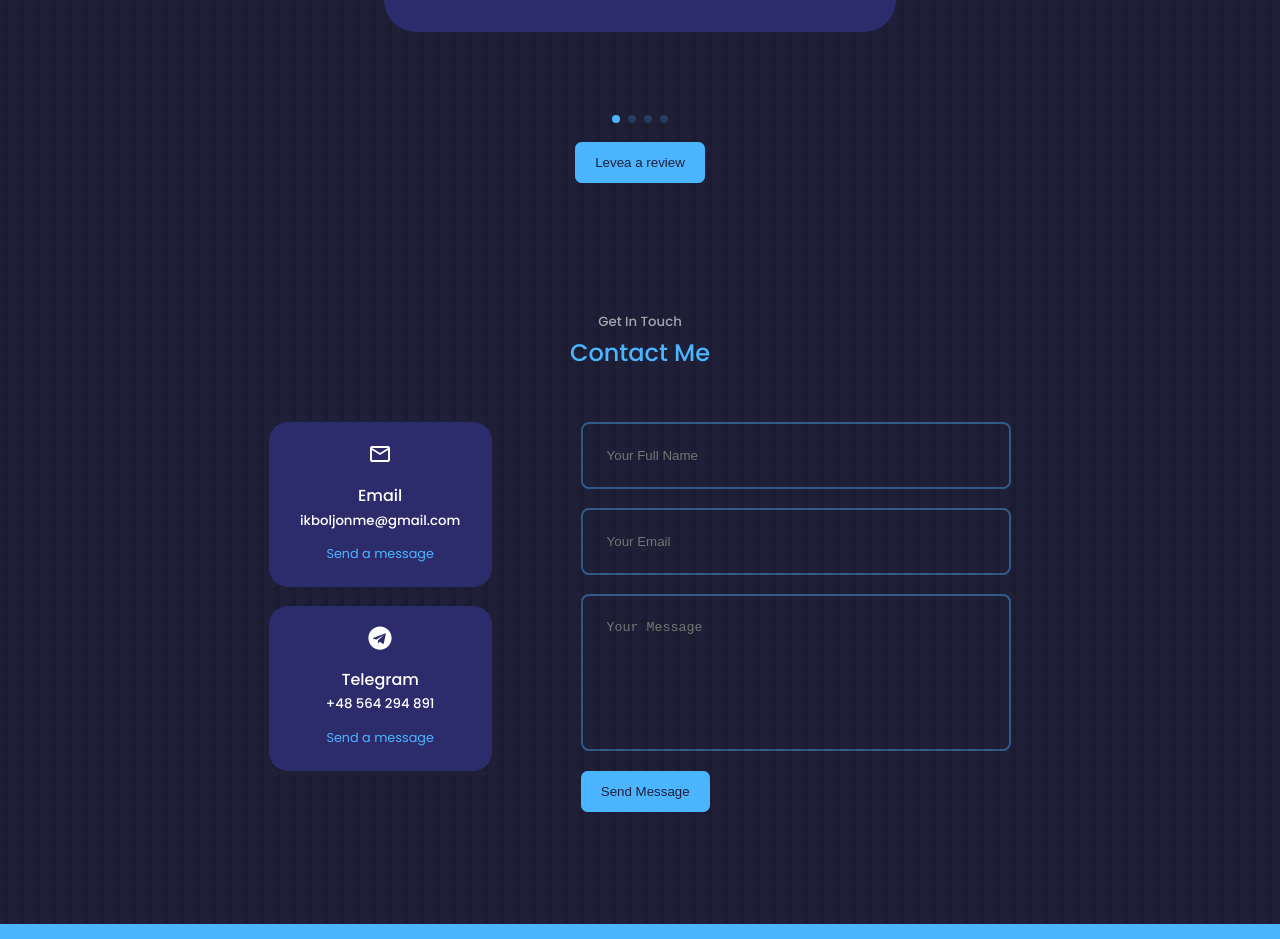
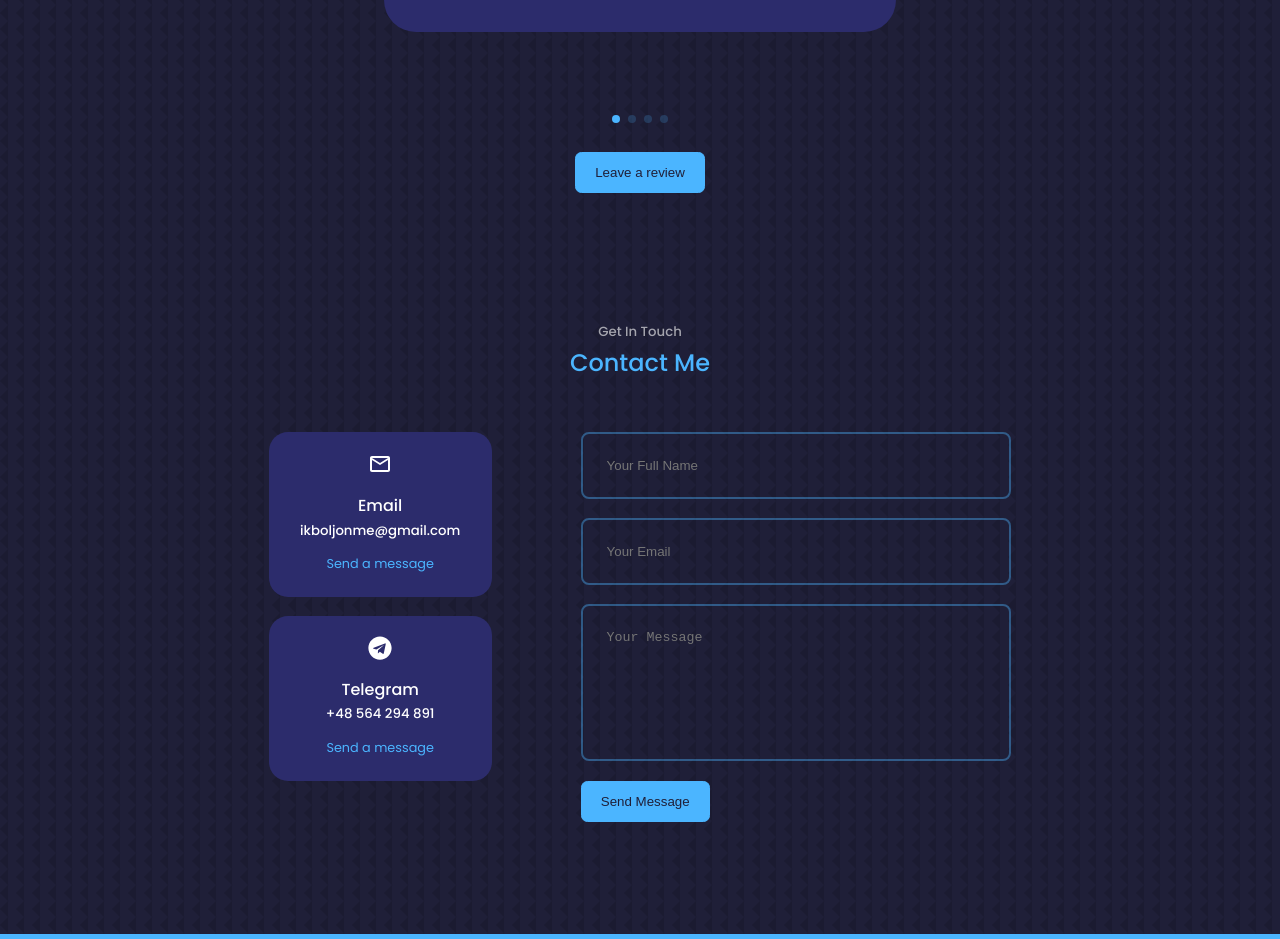
Before and after one commit to IkboljonMe/myportfolio, a React (Create React App) app: page / in a window 1280 px wide. Shown: the part 4315-5254 px from the top of the page. Built offline with nearby package versions, Linux system fonts and the light colour scheme.

Commit message:
padding is added

```diff
--- a/src/components/testimonials/Testimonials.css
+++ b/src/components/testimonials/Testimonials.css
@@ -27,6 +27,9 @@
   width: 80%;
   margin: 0.8rem auto 0;
 }
+.reviewTestModal {
+  margin-top: 10px;
+}
 
 .swiper-pagination-clickable .swiper-pagination-bullet {
   background: var(--color-primary);
--- a/src/components/testimonials/Testimonials.jsx
+++ b/src/components/testimonials/Testimonials.jsx
@@ -119,9 +119,9 @@ const Testimonials = () => {
           <motion.button
             onClick={openModal}
             whileHover={{ scale: 1.1 }}
-            className="btn btn-primary"
+            className="btn btn-primary reviewTestModal"
           >
-            Levea a review
+            Leave a review
           </motion.button>
         </div>
       </section>
```
